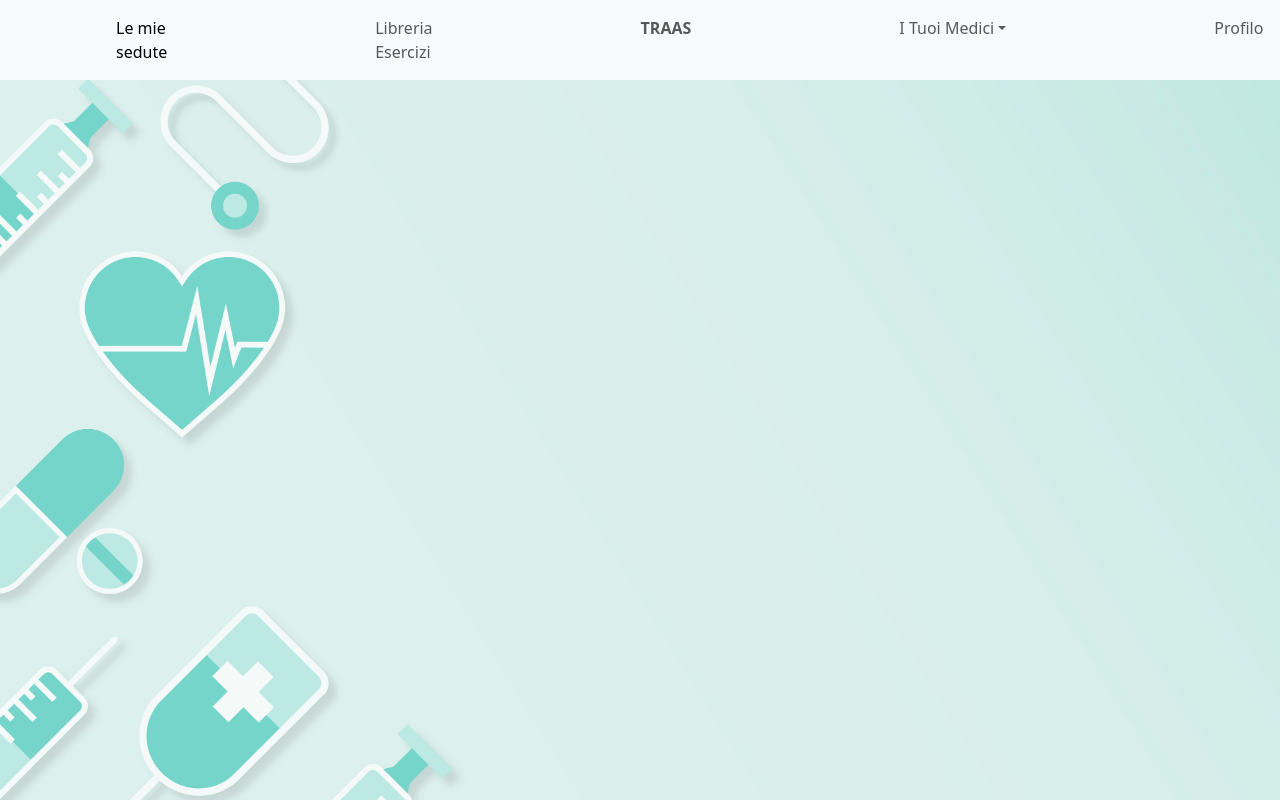
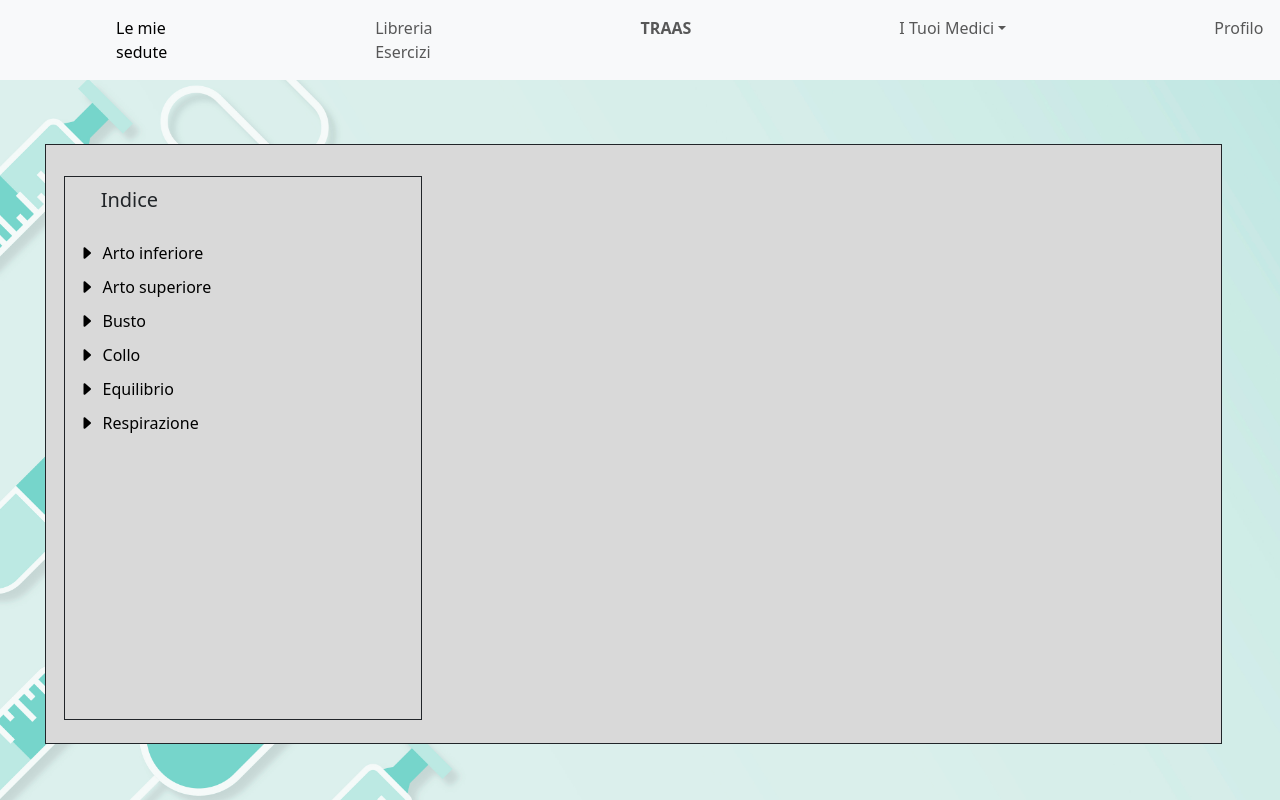
Before and after one commit to L-amichevoleprogrammatorediquartiere/TRAAS, a React (Create React App) app in the folder frontend/: page / in a window 1280 px wide. Shown: the top 800 px of the page. Built offline with nearby package versions, Linux system fonts and the light colour scheme.

Commit message:
Inizio creazione della pagina libreria esercizi, creato l'indice

```diff
--- a/frontend/src/App.css
+++ b/frontend/src/App.css
@@ -3,6 +3,10 @@
   --bg-traslucid: #d9d9d9a9;
   --carattere-txt: 'Inter', sans-serif;
   --bg-chat: #787878;
+  --top: '18%';
+  --left: '3.5%';
+  --width: '92%';
+  --height: '75%';
 }
 
 .app-background {
--- a/frontend/src/App.js
+++ b/frontend/src/App.js
@@ -10,7 +10,7 @@ import './App.css';
 
 
 function App() {
-  const [view, setView] = useState('home');
+  const [view, setView] = useState('esercizi');
 
   const renderView = () => {
     switch (view) {
--- a/frontend/src/components/chat/chatbig.js
+++ b/frontend/src/components/chat/chatbig.js
@@ -69,7 +69,7 @@ export default function ChatBig({profile='NomeProfilo',profilePic}) {
                     backgroundColor: 'var(--bg-chat)',
                     border: '1px solid #212529', // bordo scuro, per coerenza
                     padding: '20px',
-            }}>
+                }}>
                 <div
                     ref={containerRef}
                     className="position-absolute rounded-0"
--- /dev/null
+++ b/frontend/src/components/esercizi/indicees.js
@@ -0,0 +1,142 @@
+import { useEffect, useState } from 'react';
+import 'bootstrap-icons/font/bootstrap-icons.css';
+
+export default function Indicees() {
+    const [dati, setDati] = useState([]);
+    const [categoriaAperta, setCategoriaAperta] = useState(null); // solo una aperta
+
+    useEffect(() => {
+        // Dati inseriti "hardcoded" direttamente dentro useEffect
+        const datiMock = [
+            { nome: 'Estensione ginocchio da seduto', categoria: 'Arto inferiore' },
+            { nome: 'Sollevamento gamba tesa', categoria: 'Arto inferiore' },
+            { nome: 'Abduzione dell’anca in decubito laterale', categoria: 'Arto inferiore' },
+            { nome: 'Flessione plantare in piedi', categoria: 'Arto inferiore' },
+
+            { nome: 'Sollevamento del braccio con bastone', categoria: 'Arto superiore' },
+            { nome: 'Rotazione esterna della spalla', categoria: 'Arto superiore' },
+            { nome: 'Estensione del gomito con pesetti', categoria: 'Arto superiore' },
+            { nome: 'Mobilizzazione del polso con palla', categoria: 'Arto superiore' },
+
+            { nome: 'Rotazioni del tronco da seduto', categoria: 'Busto' },
+            { nome: 'Flessioni laterali del busto in piedi', categoria: 'Busto' },
+            { nome: 'Estensione lombare a pancia in giù', categoria: 'Busto' },
+
+            { nome: 'Rotazioni del collo', categoria: 'Collo' },
+            { nome: 'Flessioni laterali del collo', categoria: 'Collo' },
+            { nome: 'Chin tucks (ritrazione cervicale)', categoria: 'Collo' },
+
+            { nome: 'Camminata su linea retta', categoria: 'Equilibrio' },
+            { nome: 'Stazione su un piede', categoria: 'Equilibrio' },
+            { nome: 'Passaggi da seduto a in piedi senza mani', categoria: 'Equilibrio' },
+
+            { nome: 'Respirazione diaframmatica', categoria: 'Respirazione' },
+            { nome: 'Espirazione con labbra socchiuse', categoria: 'Respirazione' },
+            { nome: 'Espansione toracica controllata', categoria: 'Respirazione' },
+        ];
+
+      // Simula una chiamata asincrona (opzionale)
+      // per mantenere il pattern "promise"
+        Promise.resolve(datiMock).then(data => {
+            setDati(data);
+        });
+    }, []);
+
+    const perCategoria = dati.reduce((acc, el) => {
+        if (!acc[el.categoria]) acc[el.categoria] = [];
+        acc[el.categoria].push(el.nome);
+        return acc;
+    }, {});
+
+    const toggleCategoria = (categoria) => {
+        console.log(categoria)
+        setCategoriaAperta(prev =>
+            prev === categoria ? null : categoria
+        );
+    };
+
+    return (
+        <div
+            style={{
+                position: 'absolute',
+                top: '22%',
+                left: '5%',
+                width: '28%',
+                height: '68%',
+                backgroundColor: 'var(--bg-div-color)',
+                border: '1px solid #212529',
+                fontFamily: 'var(--carattere-text)',
+            }}
+        >
+            <div
+                style={{
+                    position: 'absolute',
+                    top: '1.5%',
+                    left: '10%',
+                    fontSize: '20px',
+                }}
+            >
+                Indice
+            </div>
+
+            <div
+                style={{
+                    position: 'absolute',
+                    top: '10%',
+                    left: '1%',
+                    width: '98%',
+                    height: '89%',
+                    overflowY: 'auto',
+                    padding: '10px',
+                }}
+            >
+                {Object.entries(perCategoria).map(([categoria, esercizi]) => (
+                    <div key={categoria} style={{ marginBottom: '10px' }}>
+                        <div
+                            style={{
+                                cursor: 'pointer',
+                                display: 'flex',
+                                alignItems: 'center',
+                                color: '#000',
+                            }}
+                            onClick={() => toggleCategoria(categoria)}
+                        >
+                            <i
+                                className={`bi ${
+                                    categoriaAperta === categoria
+                                        ? 'bi-caret-down-fill'
+                                        : 'bi-caret-right-fill'
+                                }`}
+                                style={{ marginRight: '8px' }}
+                            ></i>
+                            {categoria}
+                        </div>
+
+                        {categoriaAperta === categoria && (
+                            <ul style={{ paddingLeft: '30px', listStyleType: 'none' }}>
+                                {esercizi.map((nome, i) => (
+                                    <li key={i} style={{ marginTop: '4px' }}>
+                                        <button
+                                            style={{
+                                                background: 'none',
+                                                border: 'none',
+                                                cursor: 'pointer',
+                                                textAlign: 'left',
+                                                padding: 0,
+                                                marginLeft: '10px',
+                                                fontSize: '14px',
+                                            }}
+                                            onClick={() => alert(`Hai cliccato: ${nome}`)}
+                                        >
+                                            - {nome}
+                                        </button>
+                                    </li>
+                                ))}
+                            </ul>
+                        )}
+                    </div>
+                ))}
+            </div>
+        </div>
+    );
+}
--- /dev/null
+++ b/frontend/src/components/graytable.js
@@ -0,0 +1,14 @@
+export default function GrayTable() {
+    return (
+        <div
+        style={{
+            position: 'absolute',
+            top: '18%',
+            left: '3.5%',
+            width: '92%',
+            height: '75%',
+            backgroundColor: 'var(--bg-div-color)',
+            border: '1px solid #212529', // bordo scuro, per coerenza
+        }}></div>
+    );
+  }
--- a/frontend/src/components/pages/esercizi.js
+++ b/frontend/src/components/pages/esercizi.js
@@ -1,7 +1,13 @@
+import Indicees from "../esercizi/indicees";
+import Navbar from "../navbar";
+import GrayTable from "../graytable";
+
 export default function EserciziPage() {
     return (
       <>
-        <h2>Esercizi</h2>
+        <Navbar/>
+        <GrayTable/>
+        <Indicees/>
       </>
     );
   }
--- a/frontend/src/components/pages/home.js
+++ b/frontend/src/components/pages/home.js
@@ -1,9 +1,7 @@
-import Navbar from "../navbar";
-
 export default function HomePage() {
     return (
       <>
-        <Navbar/>
+
       </>
     );
   }
```
